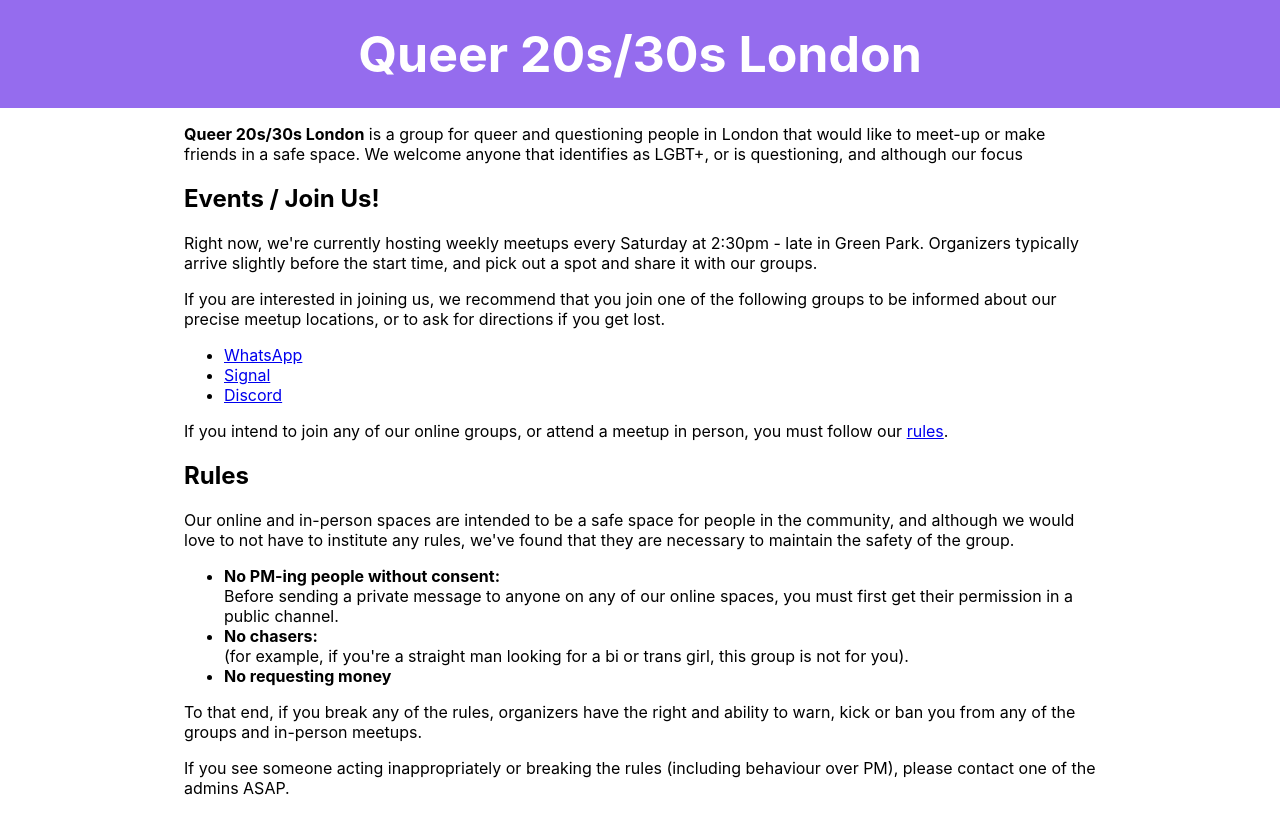
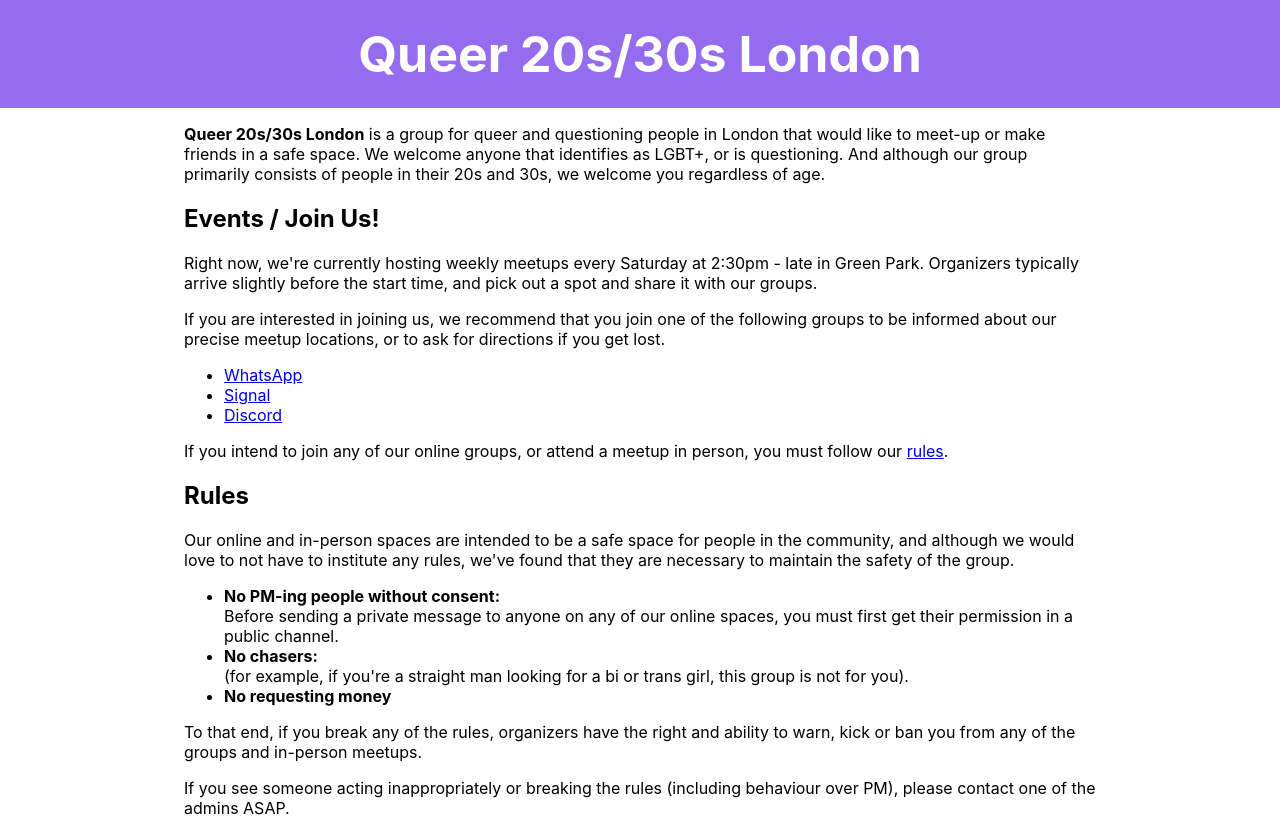
Before and after one commit to lgbt-london/gh-pages, a Next.js app: page / in a window 1280 px wide. Shown: the top 817 px of the page. Built offline with nearby package versions, Linux system fonts and the light colour scheme.

Commit message:
finish sentence

```diff
--- a/pages/index.tsx
+++ b/pages/index.tsx
@@ -63,8 +63,9 @@ export default function Home() {
         <p>
           <strong>{NAME}</strong> is a group for queer and questioning people
           in London that would like to meet-up or make friends in a safe space.
-          We welcome anyone that identifies as LGBT+, or is questioning,
-          and although our focus
+          We welcome anyone that identifies as LGBT+, or is questioning.
+          And although our group primarily consists of people in their 20s and
+          30s, we welcome you regardless of age.
         </p>
 
         <h2 id='events'>
```
